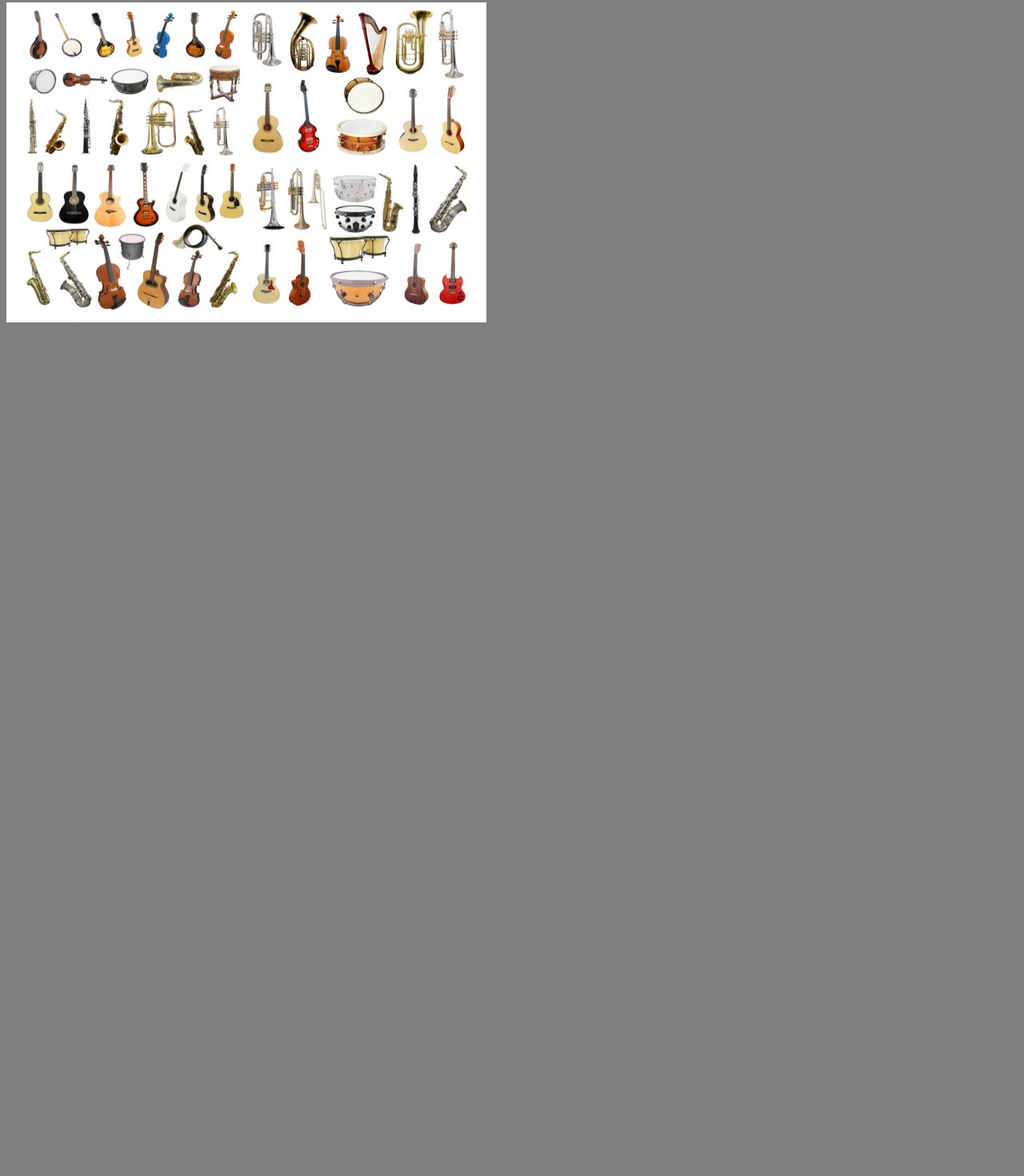
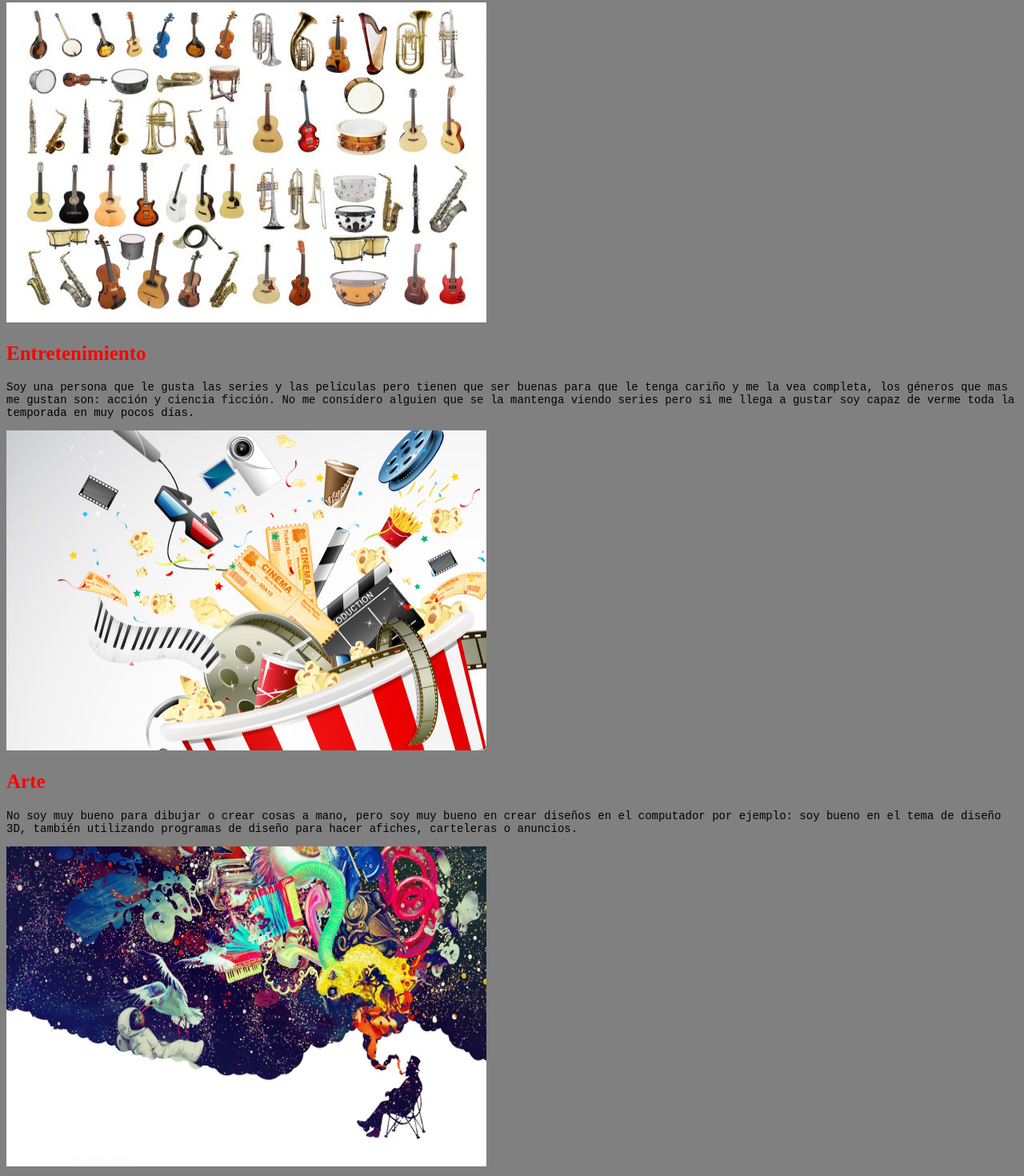
Before and after one commit to arcanister15/pagina, a plain HTML site: page index.html in a window 1280 px wide. Shown: the part 2768-4238 px from the top of the page at 80% size. Before the commit the page ends 3183 px from the top, so only its background shows below. Drawn offline with Linux system fonts and the light colour scheme.

Commit message:
entretenimiento

```diff
--- a/index.html
+++ b/index.html
@@ -31,6 +31,12 @@
             <h2>Instrumentos</h2>
         <p>En este tema soy un poco ignorante no soy tan bueno con los instrumentos pero quisiera aprender a tocar la guitarra y el piano. Porque son los que más me llaman la atención y algún día los voy a saber tocar.</p>
         <img src="instrumento.jpg" width="600" height="400"alt="">
+        <h2>Entretenimiento</h2>
+<p>Soy una persona que le gusta las series y las películas pero tienen que ser buenas para que le tenga cariño y me la vea completa, los géneros que mas me gustan son: acción y ciencia ficción. No me considero alguien que se la mantenga viendo series pero si me llega a gustar soy capaz de verme toda la temporada en muy pocos días. </p>
+<img src="entretenimiento.jpg"width="600" height="400" alt="">
+<h2>Arte </h2>
+<p>No soy muy bueno para dibujar o crear cosas a mano, pero soy muy bueno en crear diseños en el computador por ejemplo: soy bueno en el tema de diseño 3D, también utilizando programas de diseño para hacer afiches, carteleras o anuncios.</p>
+<img src="arte.jpg" width="600" height="400"alt="">
 </body>
 
 </html>
```
